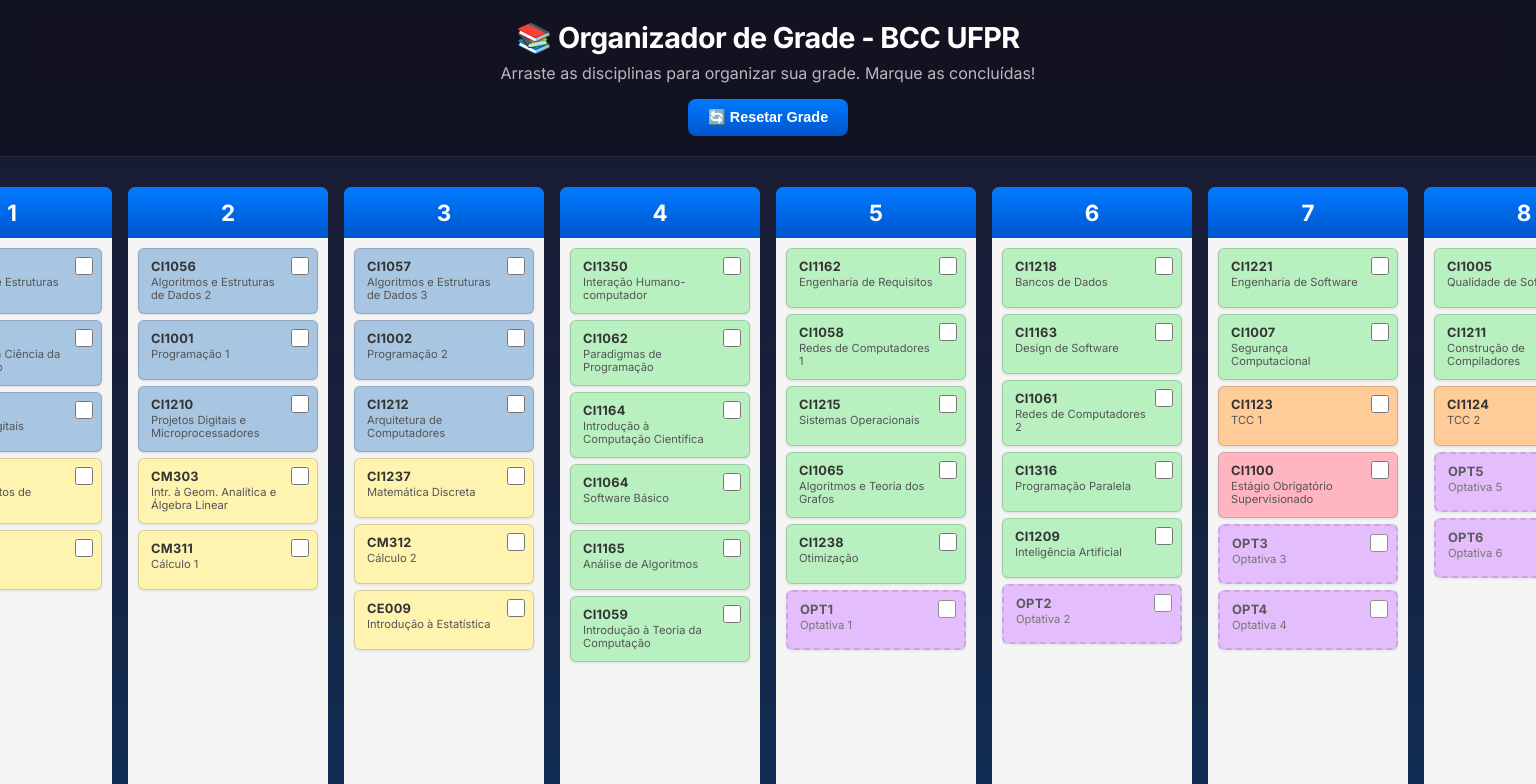
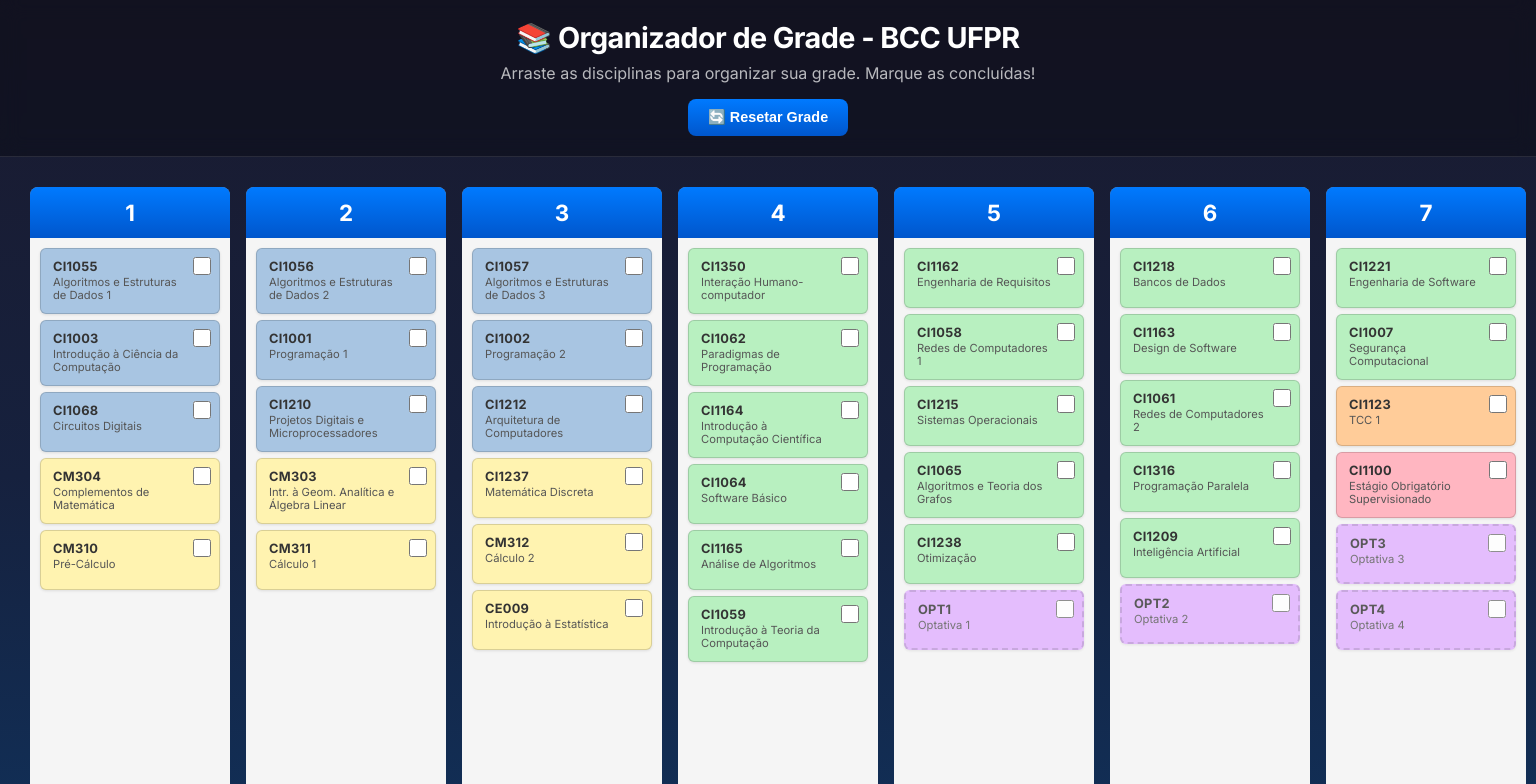
Before and after one commit to Andre-Grassi/BCC_Organizer, a React (Vite) app: page / in a window 1536 px wide. Shown: the top 784 px of the page. Built offline with nearby package versions, Linux system fonts and the light colour scheme.

Commit message:
feat: add spacing on start and end of semester list

```diff
--- a/src/components/CourseGrid.css
+++ b/src/components/CourseGrid.css
@@ -12,6 +12,12 @@
     display: flex;
     gap: 12px;
     padding-bottom: 20px;
+}
+
+.semesters-container::after {
+    content: '';
+    min-width: 20px;
+    flex-shrink: 0;
 }
 
 /* Scrollbar styling */
@@ -46,6 +52,7 @@
 
 @media (min-width: 1400px) {
     .semesters-container {
-        justify-content: center;
+        width: fit-content;
+        margin: 0 auto;
     }
 }
```
